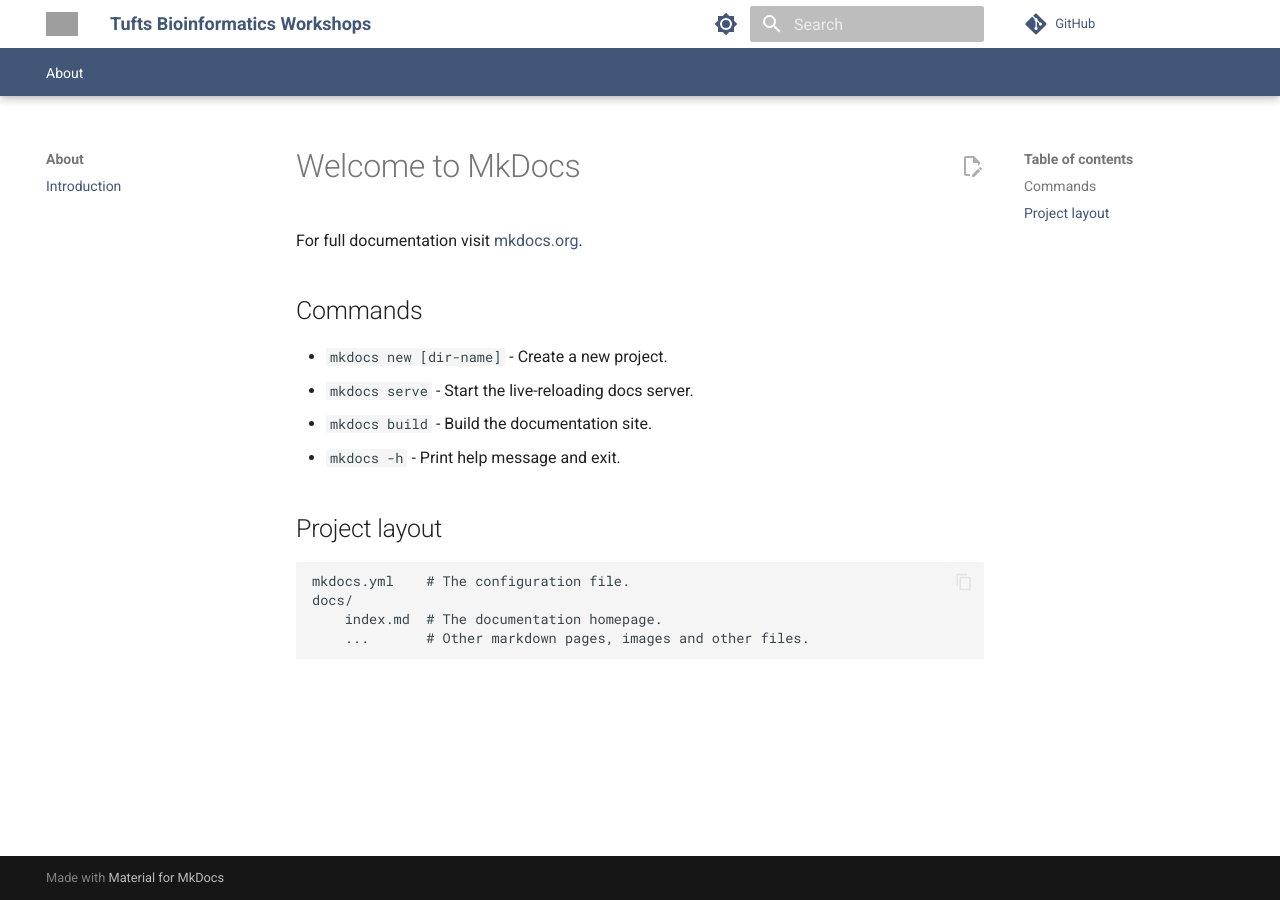
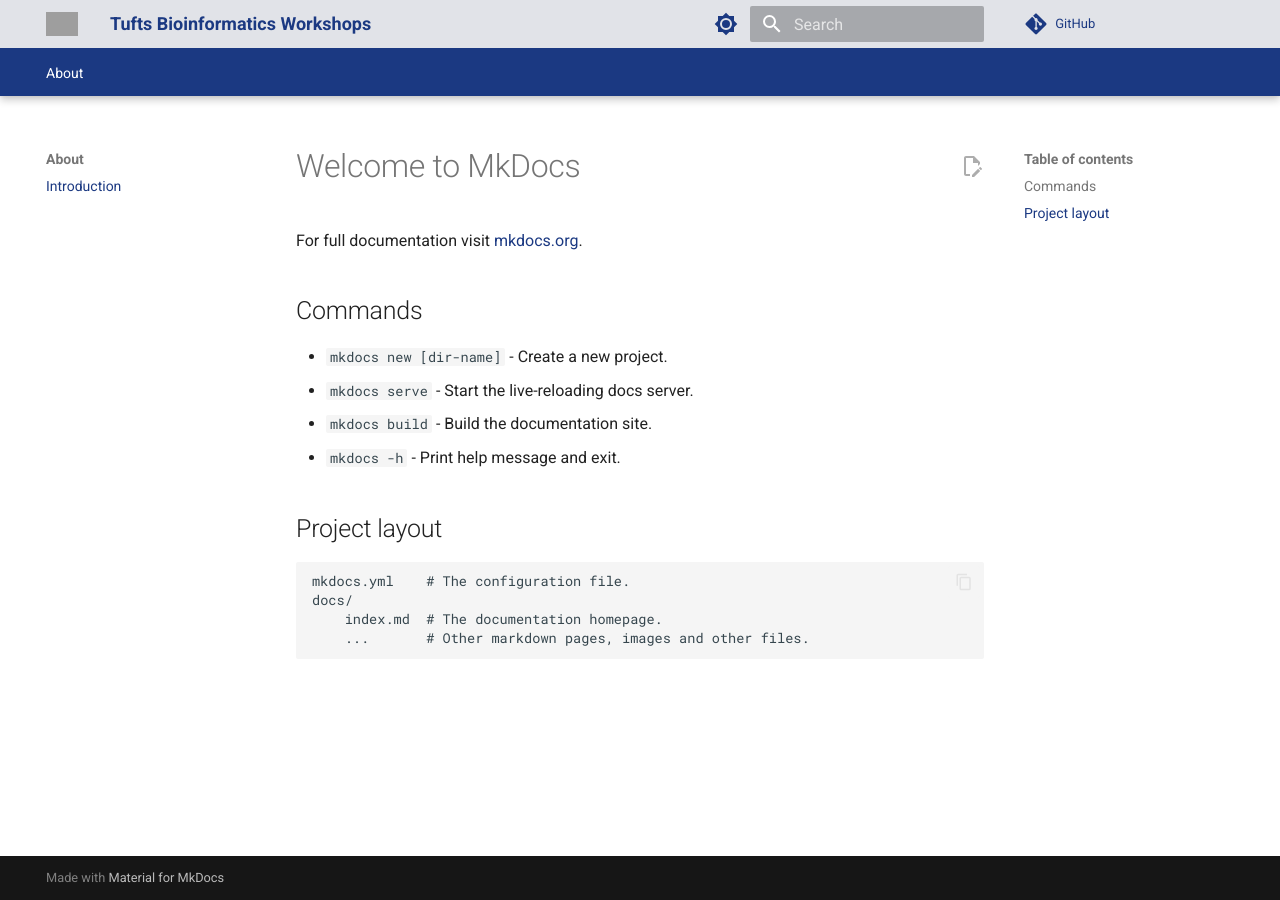
Before and after one commit to best-tufts/intro_to_single_cell_rnaseq, an MkDocs documentation site: the page built from docs/index.md, in a window 1280 px wide. Built offline with MkDocs 1.6.1 and Material for MkDocs 9.7.7, drawn with Linux system fonts in a browser that asks for light colours; comment, search, counter and statistics services are not loaded; grey boxes are pictures that could not be loaded.

Commit message:
Update extra.css

```diff
--- a/docs/stylesheets/extra.css
+++ b/docs/stylesheets/extra.css
@@ -1,10 +1,10 @@
 :root > * {
-  --md-primary-fg-color:        #425778;
+  --md-primary-fg-color:        #1b3982;
 }
 
 .md-header{
-    background-color: white;
-    color: #425778;
+    background-color: #e1e3e8;
+    color: #1b3982;
 }
 @font-face {
     font-weight: bold;
```
